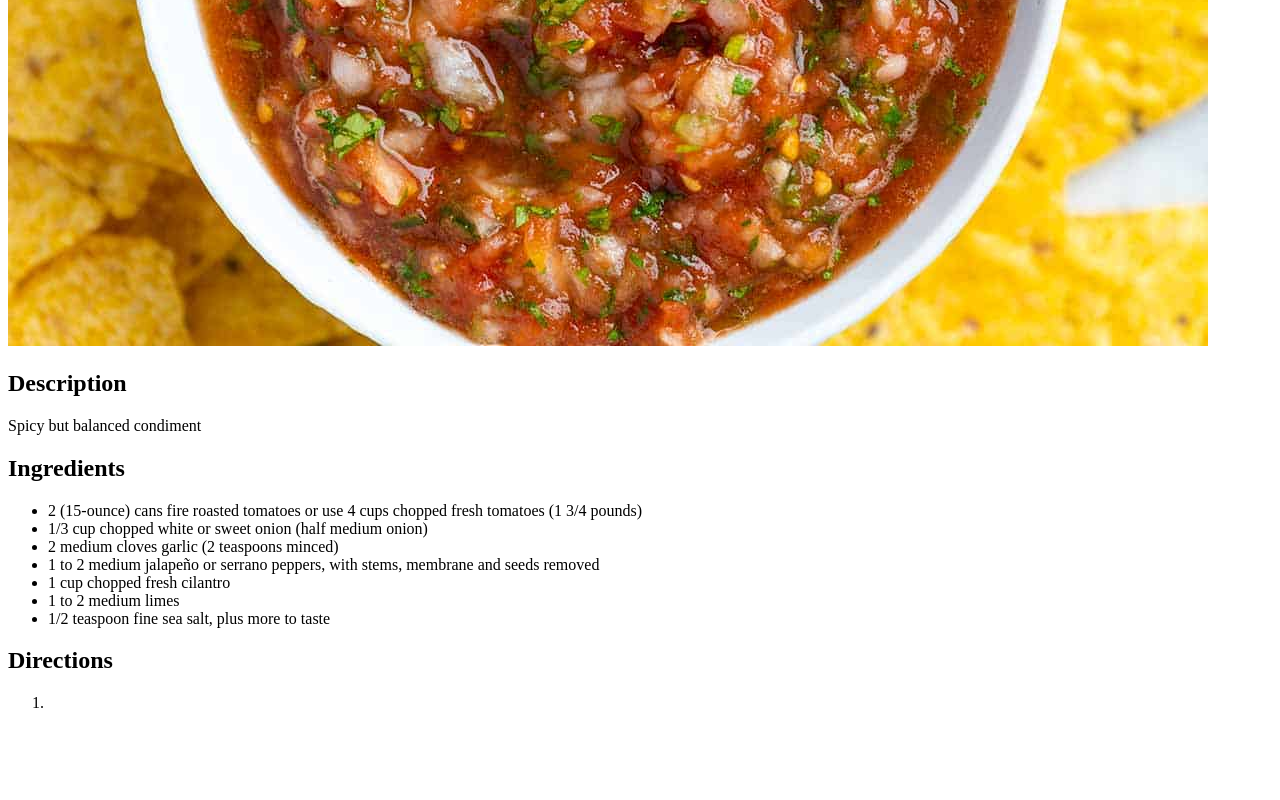
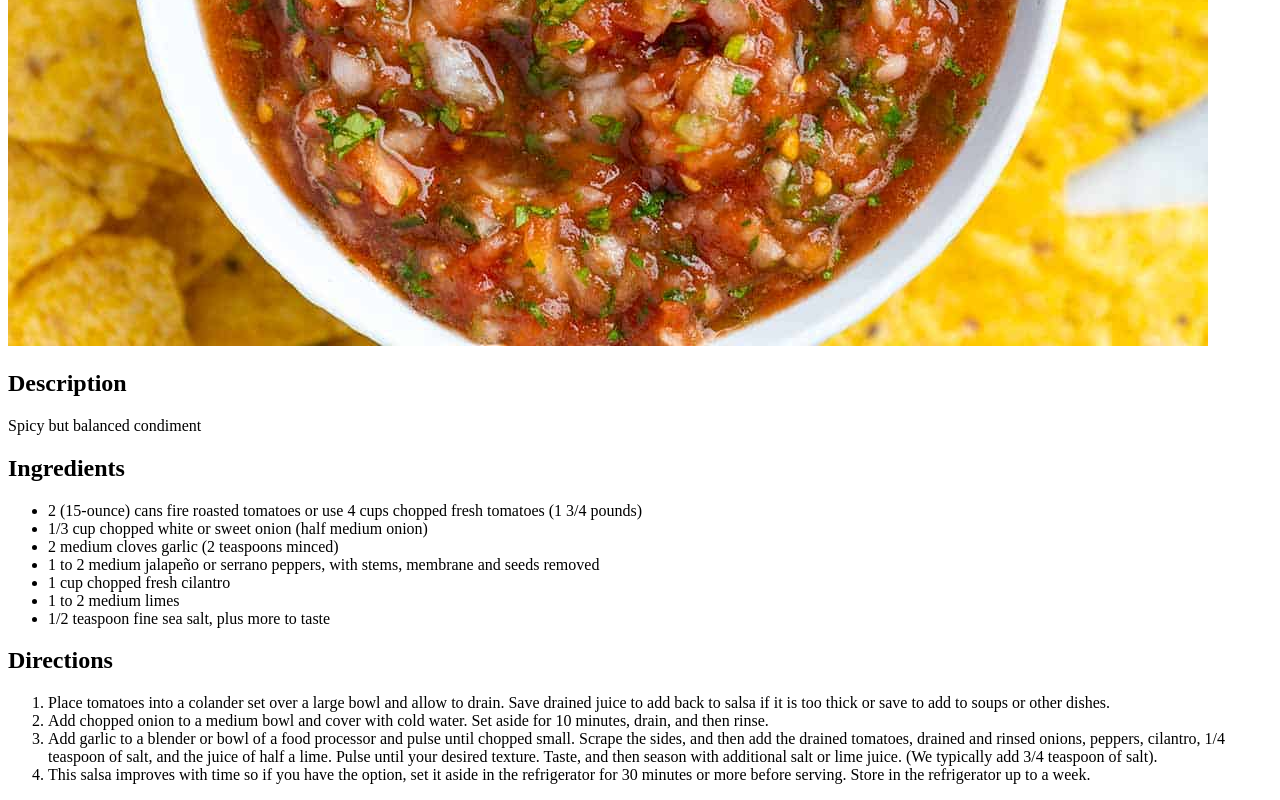
Before and after one commit to EOAyisire/odin-recipes, a plain HTML site: page salsa.html in a window 1280 px wide. Shown: the part 534-1334 px from the top of the page. Before the commit the page ends 1262 px from the top, so only its background shows below. Drawn offline with Linux system fonts and the light colour scheme.

Commit message:
Salsa recipe complete

```diff
--- a/salsa.html
+++ b/salsa.html
@@ -36,7 +36,12 @@
     <h2>Directions</h2>
 
     <ol>
-        <li></li>
+
+
+        <li>Place tomatoes into a colander set over a large bowl and allow to drain. Save drained juice to add back to salsa if it is too thick or save to add to soups or other dishes.</li>
+        <li>Add chopped onion to a medium bowl and cover with cold water. Set aside for 10 minutes, drain, and then rinse.</li>
+        <li>Add garlic to a blender or bowl of a food processor and pulse until chopped small. Scrape the sides, and then add the drained tomatoes, drained and rinsed onions, peppers, cilantro, 1/4 teaspoon of salt, and the juice of half a lime. Pulse until your desired texture. Taste, and then season with additional salt or lime juice. (We typically add 3/4 teaspoon of salt).</li>
+        <li>This salsa improves with time so if you have the option, set it aside in the refrigerator for 30 minutes or more before serving. Store in the refrigerator up to a week.</li>
 
 
     </ol>
```
